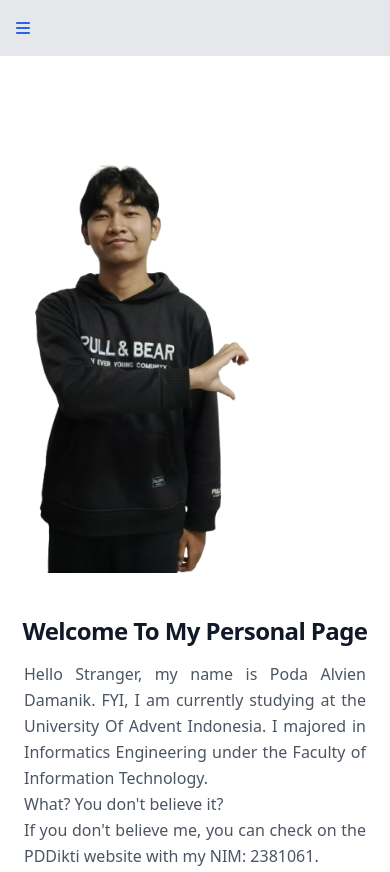
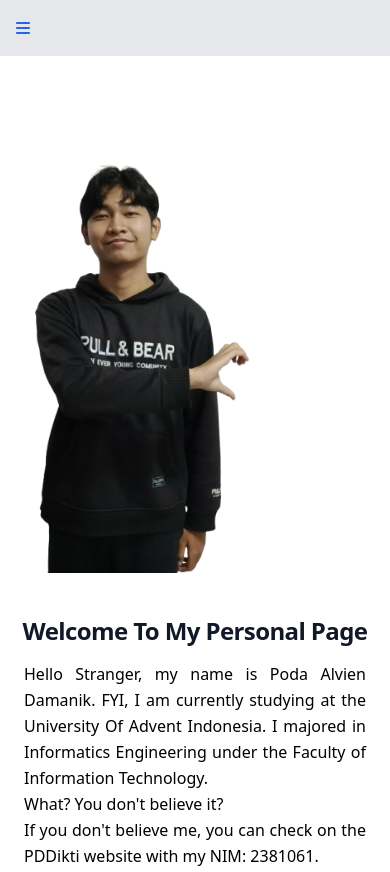
Before and after one commit to PodaAlvienDamanik/Final-Project-Web, a plain HTML site: page biodata.html in a window 390 px wide. Shown: the top 872 px of the page. Drawn offline with nearby package versions, Linux system fonts and the light colour scheme; a web font is replaced by a local one.

Commit message:
little change for mobile

```diff
--- a/biodata.html
+++ b/biodata.html
@@ -40,7 +40,7 @@
         </div>
     </header>
 
-    <section class="text-gray-600 body-font bg-transparent dark:bg-white py-10 md:py-20">
+    <section class="text-black body-font bg-transparent dark:bg-white py-10 md:py-20">
         <div class="container mx-auto flex flex-col-reverse md:flex-row items-center justify-center px-4 sm:px-6">
             <div class="lg:flex-grow mt-5 md:mt-0 md:w-1.5/2 lg:pr-24 md:pr-16 flex flex-col md:items-start md:text-left mb-16 md:mb-0 items-center text-center">
                 <h1 class="text-2xl font-extrabold leading-9 tracking-tight mb-3 text-gray-900 dark:text-gray-100 sm:text-4xl sm:leading-10 md:text-5xl md:leading-normal">
```
